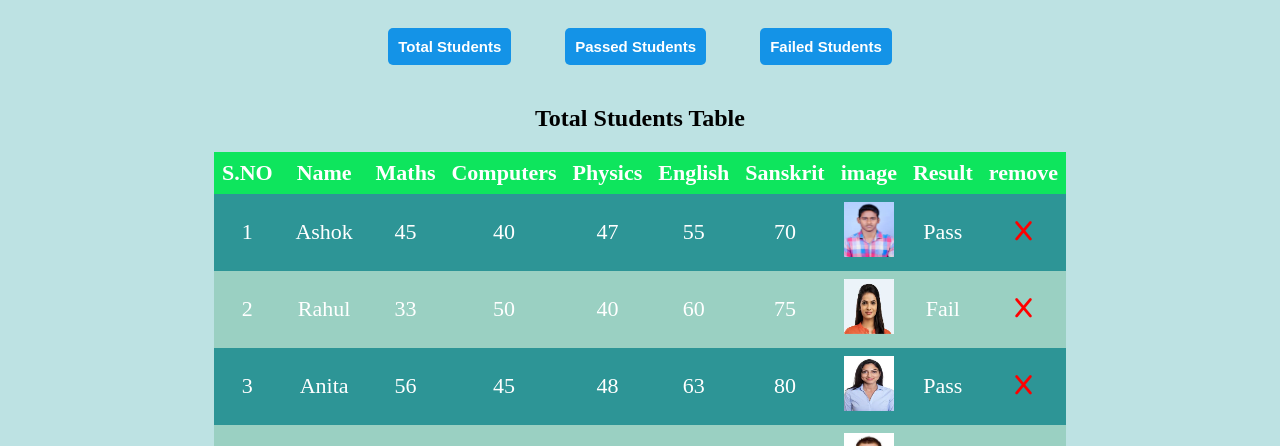
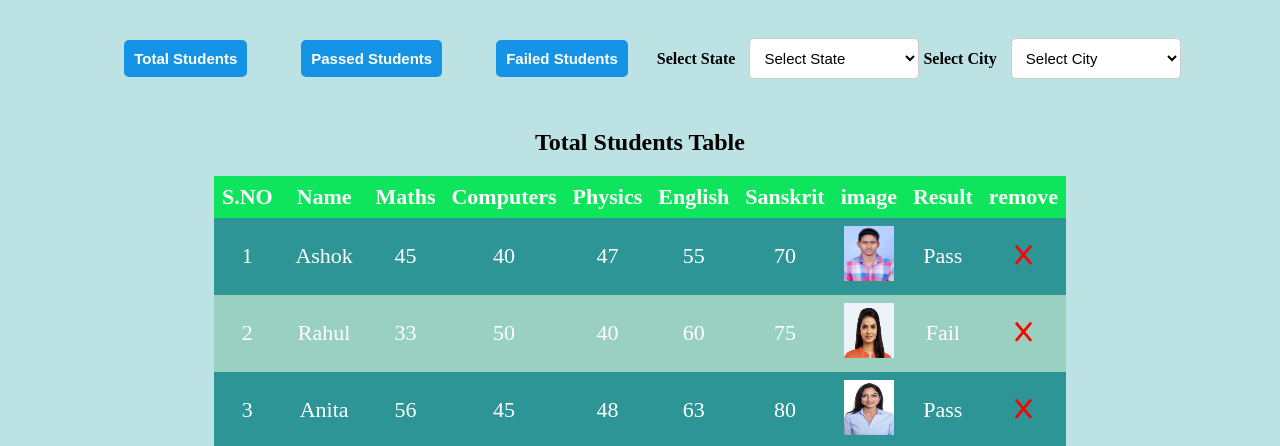
Before and after one commit to Mohan-52/keyboard, a plain HTML site: page table_data.html in a window 1280 px wide. Shown: the top 446 px of the page. Drawn offline with Linux system fonts and the light colour scheme.

Commit message:
Droup down Lists added

```diff
--- a/Assets/main.js
+++ b/Assets/main.js
@@ -126,3 +126,29 @@ function showtable(tableId){
 
     document.getElementById(tableId).style.display = 'block';
 }
+
+
+const stateCities = {
+    "andhra_pradesh": ["Visakhapatnam", "Vijayawada", "Guntur", "Nellore", "Kurnool"],
+    "karnataka": ["Bengaluru", "Mysuru", "Mangaluru", "Hubballi", "Belagavi"],
+    "tamil_nadu": ["Chennai", "Coimbatore", "Madurai", "Salem", "Tiruchirappalli"],
+    "maharashtra": ["Mumbai", "Pune", "Nagpur", "Nashik", "Aurangabad"],
+    "kerala": ["Thiruvananthapuram", "Kochi", "Kozhikode", "Thrissur", "Kollam"]
+};
+
+function popularCities() {
+    const stateDropdown = document.getElementById("states");
+    const cityDropdown = document.getElementById("cities");
+    const selectedState = stateDropdown.value;
+
+    cityDropdown.innerHTML = '<option value="">Select City</option>';
+
+    if (selectedState in stateCities) {
+        stateCities[selectedState].forEach(function(city) {
+            const option = document.createElement("option");
+            option.value = city;
+            option.text = city;
+            cityDropdown.add(option);
+        });
+    }
+}
--- a/Assets/table_data.css
+++ b/Assets/table_data.css
@@ -59,3 +59,19 @@ table{
 #Total-students {
     display: block;
 }
+label {
+    font-weight: bold;
+    margin-right: 10px;
+}
+select {
+    width: 170px;
+    padding: 10px;
+    margin: 10px 0;
+    border-radius: 5px;
+    border: 1px solid #ccc;
+    background-color: #fff;
+    font-size: 15px;
+    outline: none;
+    cursor: pointer;
+    transition: all 0.3s ease;
+}
--- a/table_data.html
+++ b/table_data.html
@@ -14,6 +14,21 @@
         <button class="btn" onclick="showtable('Total-students')">Total Students</button>
         <button class="btn" onclick="showtable('Passed-students')">Passed Students</button>
         <button class="btn" onclick="showtable('Failed-students')">Failed Students</button>
+
+        <label for="states">Select State</label>
+        <select id="states" onchange="popularCities()">
+            <option value="">Select State</option>
+            <option value="andhra_pradesh">Andhra Pradesh</option>
+            <option value="karnataka">Karnataka</option>
+            <option value="tamil_nadu">Tamil Nadu</option>
+            <option value="maharashtra">Maharashtra</option>
+            <option value="kerala">Kerala</option>
+        </select>
+
+        <label for="cities">Select City</label>
+        <select id="cities">
+            <option value="">Select City</option>
+        </select>
     </div>
     <div id="Total-students" class="table-container">
         <h2>Total Students Table</h2>
```
